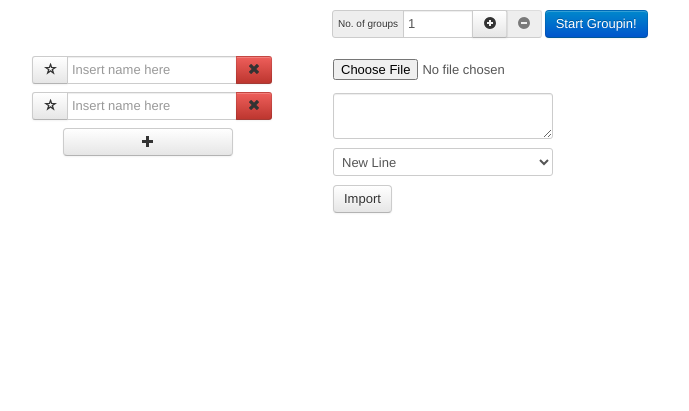
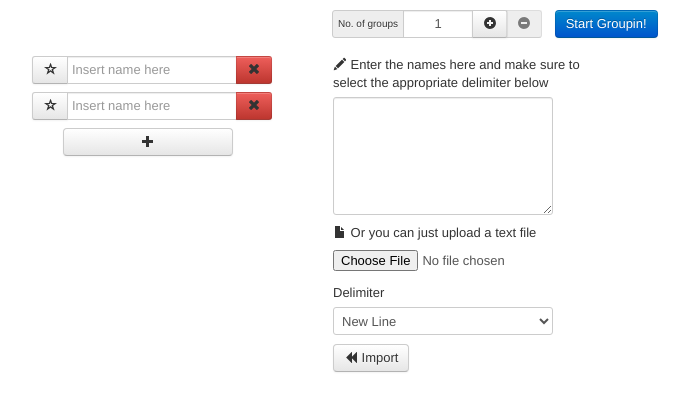
Before and after one commit to darklight721/Groupin, a PHP site: page / in a window 1280 px wide. Shown: the top 411 px of the page, without its empty margins (22-711 px from the left). Run offline with PHP 8.4, Linux system fonts and the light colour scheme.

Commit message:
Added more ui stylings

```diff
--- a/css/styles.css
+++ b/css/styles.css
@@ -13,7 +13,12 @@
 	font-size: 10px;
 }
 
-input[type=number]
+.text-center
 {
-	text-align: right;
+	text-align: center;
 }
+
+#groupin
+{
+	margin-left: 10px;
+}
--- a/index.html
+++ b/index.html
@@ -30,6 +30,7 @@
 	<script src="js/ext/jquery-1.7.2.min.js"></script>
 	<script src="js/ext/underscore-min.js"></script>
 	<script src="js/ext/backbone-min.js"></script>
+	<script src="js/bootstrap.min.js"></script>
 
 	<script src="js/util.js"></script>
 	<script src="js/main.js"></script>
--- a/js/main.js
+++ b/js/main.js
@@ -217,7 +217,9 @@
 		},
 
 		validateGroupCount: function() {
-			if (this.groupCount < 1)
+			if (isNaN(this.groupCount))
+				this.groupCount = 1;
+			else if (this.groupCount < 1)
 				this.groupCount = 1;
 			else if (this.groupCount > this.model.length)
 				this.groupCount = this.model.length;
@@ -347,6 +349,9 @@
 			$('#entity-add').html(new EntityAddView().render().el);
 			$('#alter-input').html(new AlterInputView().render().el);
 			$('#controls').html(new ControlView({model: this.entityList}).render().el);
+
+			// add additional ui
+			$('.star').tooltip({animation:true,title:'Starred names will be distributed fairly and equally among the groups.',delay:{show:800,hide:100}});
 		}
 	});
 
--- a/tpl/template.html
+++ b/tpl/template.html
@@ -10,8 +10,11 @@
 
 <script type="text/template" id="tpl-alter-input-entity">
 	<form class='form-vertical'>
+		<label for='text'><i class='icon-pencil'></i> Enter the names here and make sure to select the appropriate delimiter below</label>
+		<textarea id='text' rows='6'></textarea>
+		<label for='fileInput'><i class='icon-file'></i> Or you can just upload a text file</label>
 		<input id='fileInput' type='file' />
-		<textarea id='text'></textarea>
+		<label for='delimiter'>Delimiter</label>
 		<select id='delimiter'>
 			<option value=','>Comma</option>
 			<option value=' '>Space</option>
@@ -20,14 +23,14 @@
 			<option value='other'>Other...</option>
 		</select>
 		<input id='otherDelimiter' type='text' placeholder='Enter delimiter' style='display:none' />
-		<button id='import' class='btn' type='button'>Import</button>
+		<button id='import' class='btn' type='button'><i class='icon-backward'></i> Import</button>
 	</form>
 </script>
 
 <script type="text/template" id="tpl-control">
 	<form class='form-horizontal'>
 		<div class='input-prepend input-append'>
-			<span class='add-on font-small'>No. of groups</span><input id='groupCount' class='span1' type='text' value='<%= groupCount %>' /><button class='btn plus <%= plusDisabled %>' type='button'><i class='icon-plus-sign'></i></button><button class='btn minus <%= minusDisabled %>' type='button'><i class='icon-minus-sign'></i></button>
+			<span class='add-on font-small'>No. of groups</span><input id='groupCount' class='span1 text-center' type='text' value='<%= groupCount %>' /><button class='btn plus <%= plusDisabled %>' type='button'><i class='icon-plus-sign'></i></button><button class='btn minus <%= minusDisabled %>' type='button'><i class='icon-minus-sign'></i></button>
 		</div>
 		<button id='groupin' class='btn btn-primary' type='button'>Start Groupin!</button>
 	</form>
```
